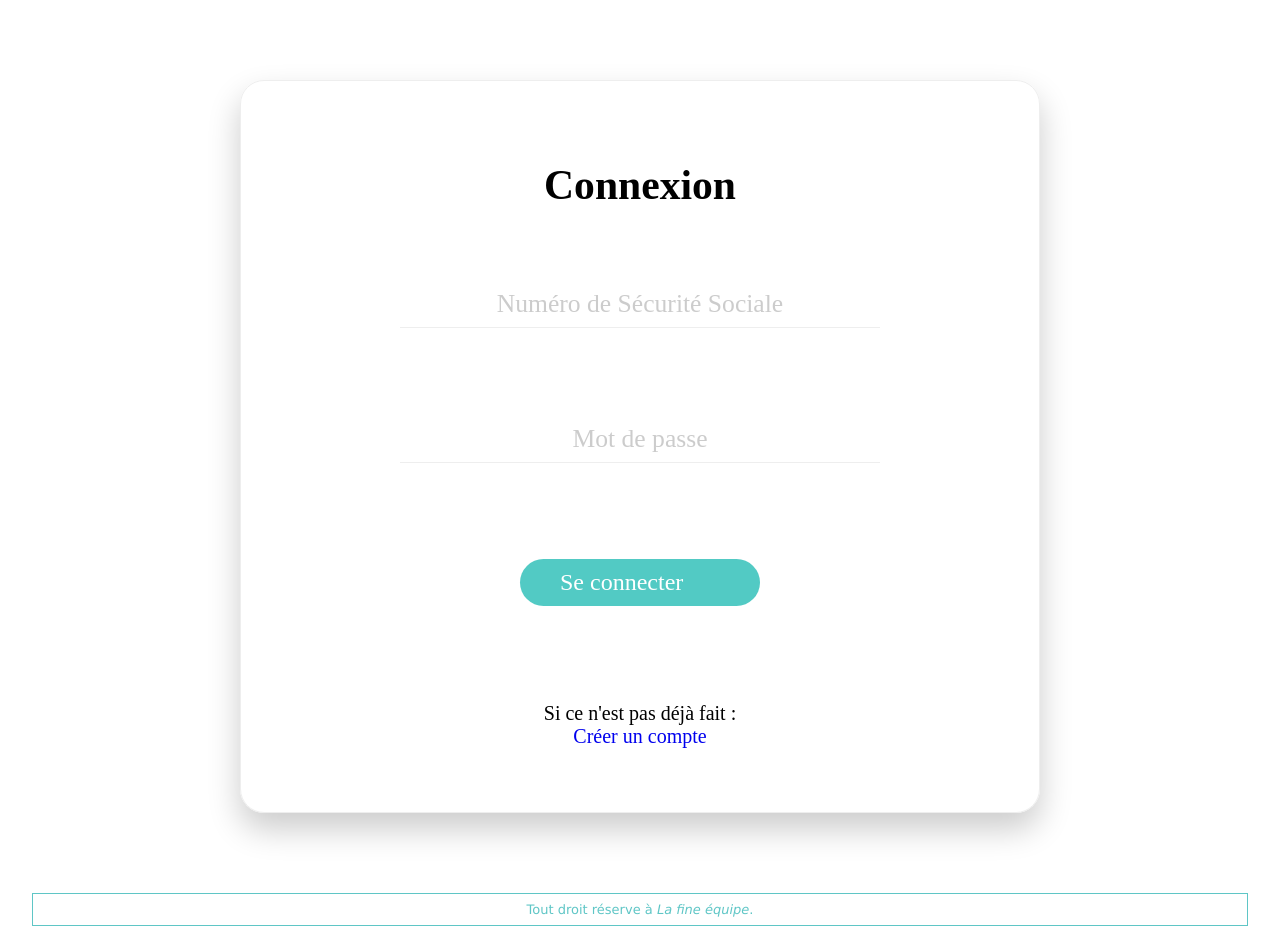
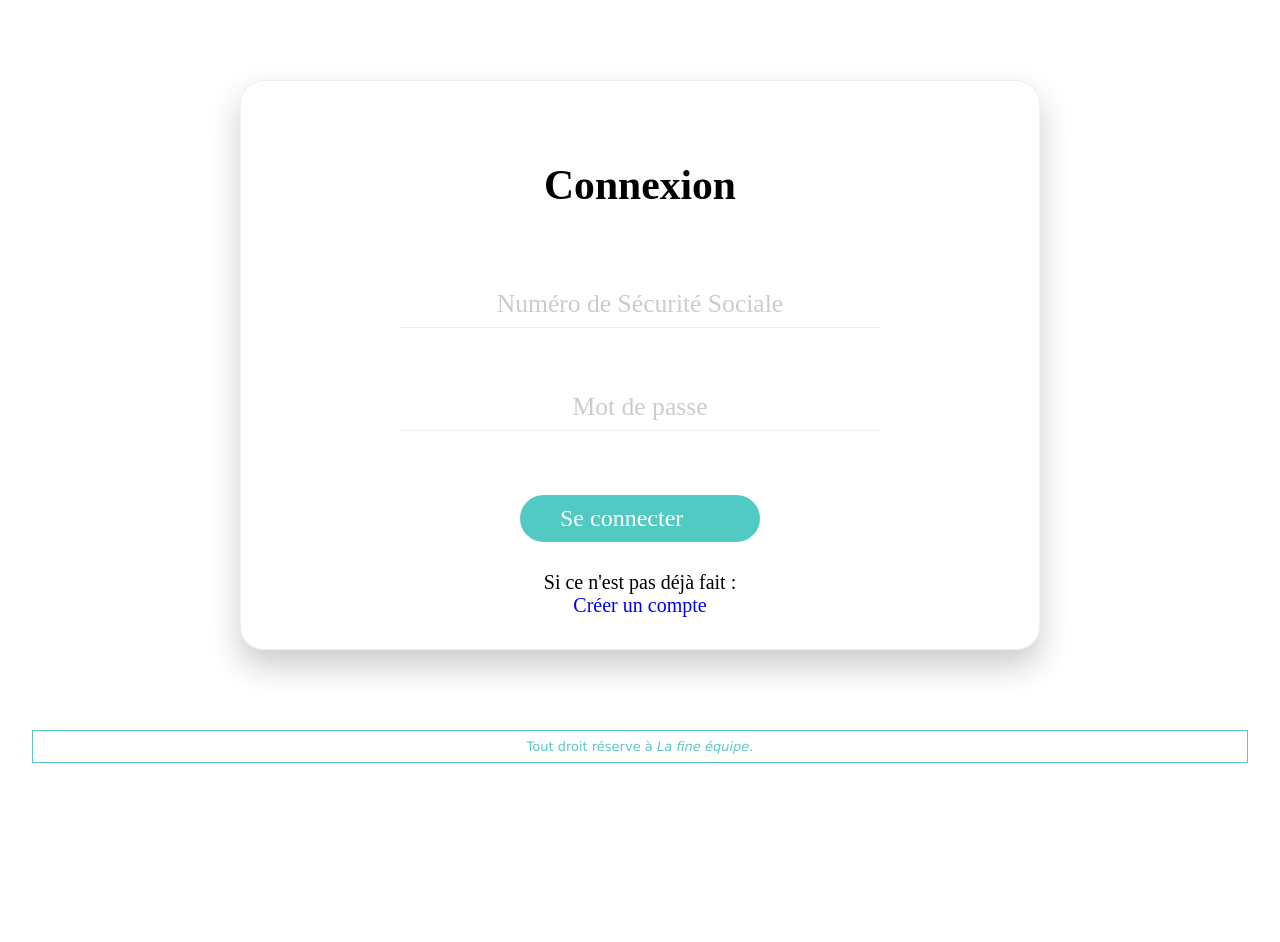
Before and after one commit to FannyEb/la-fine-equipe-frontend, an Angular app in the folder la-fine-equipe/: page / in a window 1280 px wide. After the commit the page ends 800 px from the top, so only its background shows below. Built offline with nearby package versions, Linux system fonts and the light colour scheme.

Commit message:
Update login.component.scss

```diff
--- a/la-fine-equipe/src/app/login/login.component.scss
+++ b/la-fine-equipe/src/app/login/login.component.scss
@@ -21,7 +21,7 @@
   }
 
   &__group {
-    padding-bottom: 4rem;
+    padding-bottom: 2rem;
     position: relative;
   }
 
@@ -72,7 +72,7 @@
 
 .btn {
   margin: 0 auto;
-  margin-bottom: 6rem;
+  margin-bottom: 1.8rem;
   border: none;
   color: #fff;
   font-family: inherit;
```
